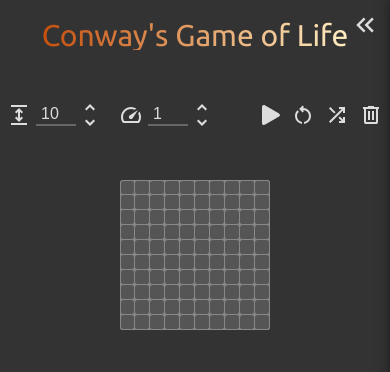
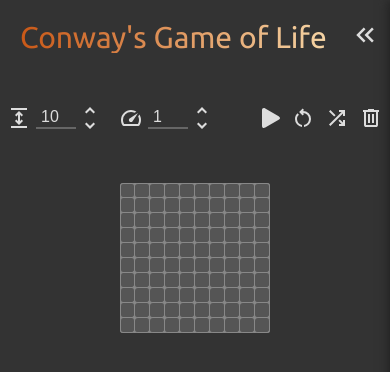
Before and after one commit to ftodoric/cgl-svelte, a SvelteKit app: page / in a window 390 px wide. Shown: the top 372 px of the page. Built offline with nearby package versions, Linux system fonts and the light colour scheme.

Commit message:
Make game header responsive

```diff
--- a/src/modules/App.svelte
+++ b/src/modules/App.svelte
@@ -124,7 +124,17 @@
 
 <div class="background-container">
   <div class="central-container">
-    <h1 class="game-title">Conway's Game of Life</h1>
+    <div class="game-header">
+      <h1>Conway's Game of Life</h1>
+
+      <button
+        class="menu-button"
+        class:button-shifted={isDrawerOpen}
+        on:click={() => (isDrawerOpen = !isDrawerOpen)}
+      >
+        <IconMenu fill="var(--primary)" w="30px" h="30px" />
+      </button>
+    </div>
 
     <ControlBar
       {isGameRunning}
@@ -141,14 +151,6 @@
       <Board bind:boardMatrix />
     </div>
   </div>
-
-  <button
-    class="menu-button"
-    class:button-shifted={isDrawerOpen}
-    on:click={() => (isDrawerOpen = !isDrawerOpen)}
-  >
-    <IconMenu fill="var(--primary)" w="30px" h="30px" />
-  </button>
 
   <div class="drawer-menu" class:drawer-opened={isDrawerOpen}>
     <div class="content" class:content-opened={isDrawerOpen}>
--- a/src/modules/styles.css
+++ b/src/modules/styles.css
@@ -9,14 +9,17 @@
   align-items: center;
 }
 
-.game-title {
+.game-header {
   margin-top: 20px;
+
   font-size: 30px;
 
   background: linear-gradient(90deg, #c6500e, #ffeec2);
   background-clip: text;
   -webkit-background-clip: text;
   -webkit-text-fill-color: transparent;
+
+  display: flex;
 }
 
 .board-layout {
@@ -129,3 +132,24 @@
   cursor: pointer;
   background-color: #444;
 }
+
+/* Mobile Resolution */
+@media screen and (max-width: 768px) {
+  .game-header {
+    width: 100%;
+    align-items: center;
+    justify-content: space-between;
+    padding: 0 10px 0 20px;
+  }
+
+  .game-header h1 {
+    margin-right: 20px;
+  }
+
+  .menu-button {
+    position: static;
+    margin: 0;
+  }
+}
+
+/* Tablet Resolution */
--- a/src/styles/reset.css
+++ b/src/styles/reset.css
@@ -59,3 +59,16 @@ input[type=number] {
   /* Firefox */
   -moz-appearance: textfield;
 }
+button,
+textarea,
+input,
+select,
+a {
+  -webkit-tap-highlight-color: rgba(0, 0, 0, 0);
+  -webkit-tap-highlight-color: transparent;
+  -webkit-user-select: none;
+  -khtml-user-select: none;
+  -moz-user-select: none;
+  -ms-user-select: none;
+  user-select: none;
+}
```
